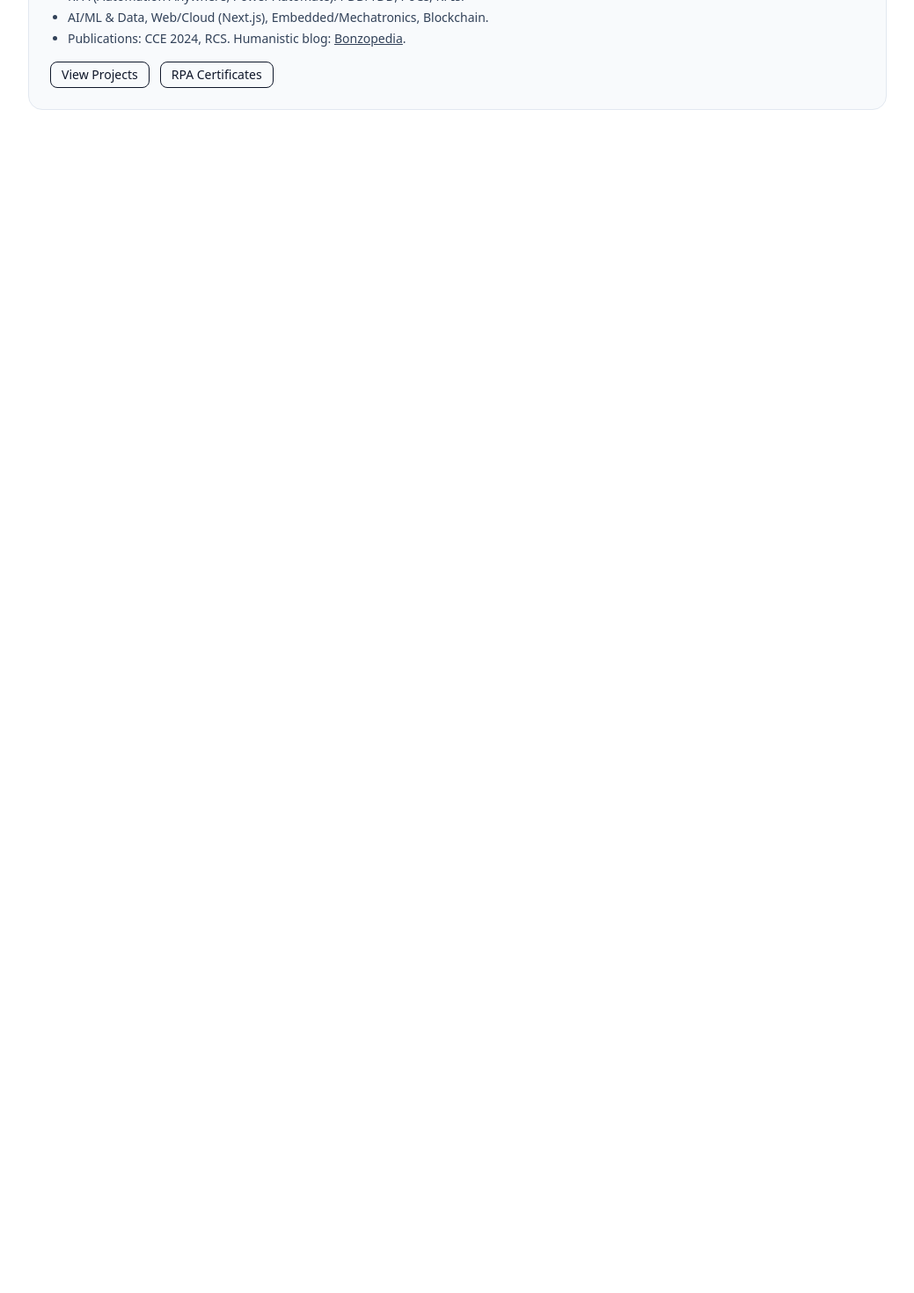
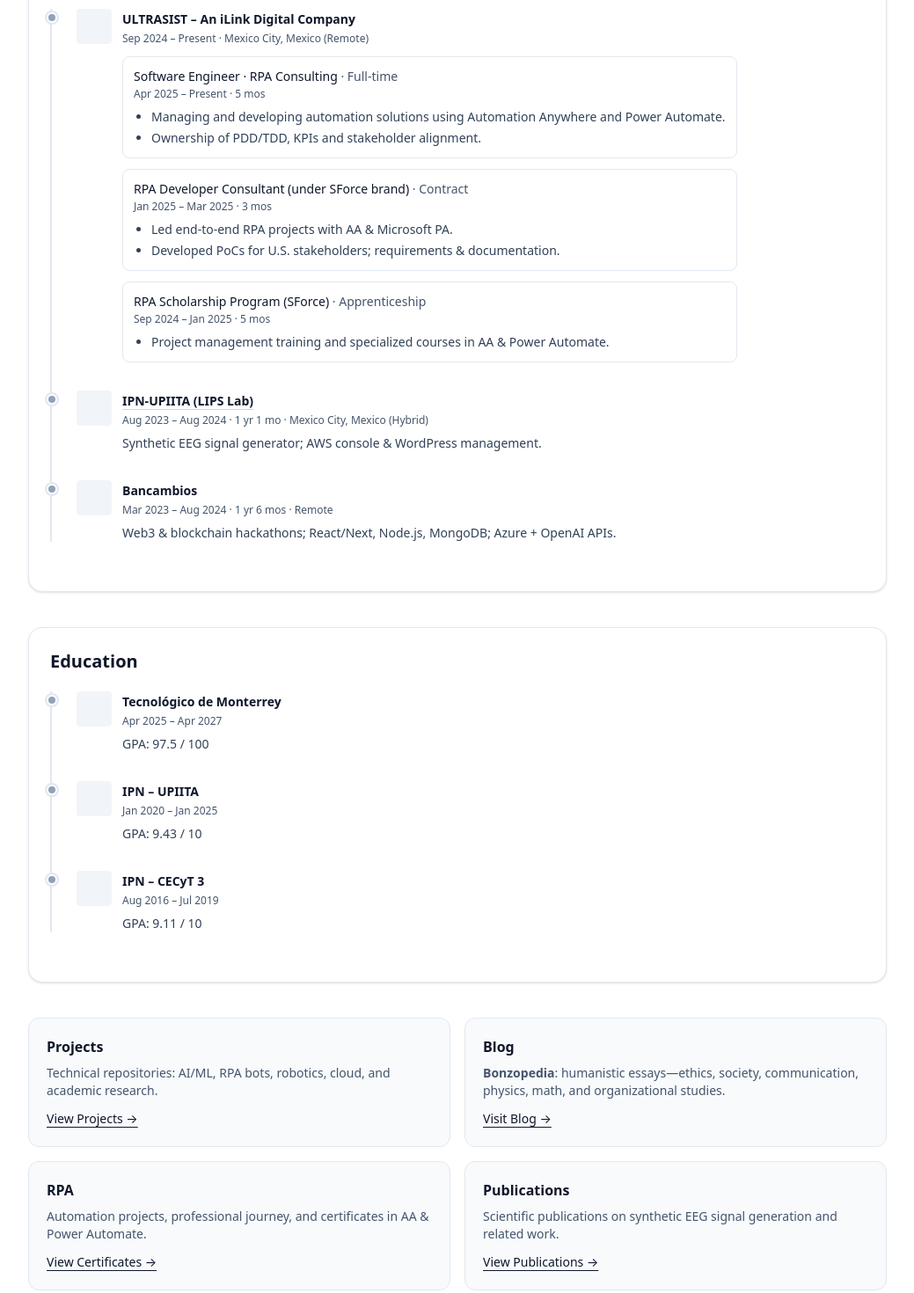
Before and after one commit to JoseEmmanuelVG/JoseEmmanuelVG.github.io, a Next.js app in the folder cv-next/: page / in a window 1280 px wide. Shown: the part 280-1750 px from the top of the page at 88% size, without its empty margins (120-1159 px from the left). Before the commit the page ends 800 px from the top, so only its background shows below. Built offline with nearby package versions, Linux system fonts and the light colour scheme.

Commit message:
Update the Home Page

```diff
--- a/cv-next/app/(site)/page.tsx
+++ b/cv-next/app/(site)/page.tsx
@@ -1,11 +1,122 @@
 import Link from "next/link";
+import { TimelineSection } from "../../components/Timeline";
 
 export default function Home() {
+const experience = [
+  {
+    org: "ULTRASIST – An iLink Digital Company",
+    start: "Sep 2024",
+    end: "Present",
+    location: "Mexico City, Mexico (Remote)",
+    // logoSrc: "/images/logos/ultrasist.png",
+    // summary: "RPA delivery across AA & PA; client-facing, documentation, KPIs.",
+    positions: [
+      {
+        role: "Software Engineer · RPA Consulting",
+        type: "Full-time",
+        start: "Apr 2025",
+        end: "Present",
+        duration: "5 mos",
+        bullets: [
+          "Managing and developing automation solutions using Automation Anywhere and Power Automate.",
+          "Ownership of PDD/TDD, KPIs and stakeholder alignment.",
+        ],
+      },
+      {
+        role: "RPA Developer Consultant (under SForce brand)",
+        type: "Contract",
+        start: "Jan 2025",
+        end: "Mar 2025",
+        duration: "3 mos",
+        bullets: [
+          "Led end-to-end RPA projects with AA & Microsoft PA.",
+          "Developed PoCs for U.S. stakeholders; requirements & documentation.",
+        ],
+      },
+      {
+        role: "RPA Scholarship Program (SForce)",
+        type: "Apprenticeship",
+        start: "Sep 2024",
+        end: "Jan 2025",
+        duration: "5 mos",
+        bullets: [
+          "Project management training and specialized courses in AA & Power Automate.",
+        ],
+      },
+    ],
+  },
+  {
+      org: "IPN-UPIITA (LIPS Lab)",
+      role: "Research Stay & Social Service",
+      type: "Apprenticeship",
+      start: "Aug 2023",
+      end: "Aug 2024",
+      duration: "1 yr 1 mo",
+      location: "Mexico City, Mexico (Hybrid)",
+      summary:
+        "Synthetic EEG signal generator; AWS console & WordPress management.",
+      bullets: [
+        "Main-author research: CORE 2023 & CCE 2024 (EEG synthetic morphologies).",
+        "Maintained lab website & infra (AWS + WordPress).",
+      ],
+      href: "https://orcid.org/0009-0003-8131-0069",
+      // logoSrc: "/images/logos/ipn.png",
+    },
+    {
+      org: "Bancambios",
+      role: "Full Stack Web Developer",
+      type: "Freelance",
+      start: "Mar 2023",
+      end: "Aug 2024",
+      duration: "1 yr 6 mos",
+      location: "Remote",
+      summary:
+        "Web3 & blockchain hackathons; React/Next, Node.js, MongoDB; Azure + OpenAI APIs.",
+      bullets: [
+        "Built prototypes for Solana, Ripple CBDC, ETH MX / Base LATAM.",
+      ],
+      // logoSrc: "/images/logos/bancambios.png",
+    },
+  ];
+
+  const education = [
+    {
+      org: "Tecnológico de Monterrey",
+      role: "Master’s in Applied Artificial Intelligence (MNA)",
+      start: "Apr 2025",
+      end: "Apr 2027",
+      duration: "",
+      summary: "GPA: 97.5 / 100",
+      // logoSrc: "/images/logos/tec.png",
+    },
+    {
+      org: "IPN – UPIITA",
+      role: "B.Eng. in Mechatronics",
+      start: "Jan 2020",
+      end: "Jan 2025",
+      duration: "",
+      summary: "GPA: 9.43 / 10",
+      // logoSrc: "/images/logos/upiita.png",
+    },
+    {
+      org: "IPN – CECyT 3",
+      role: "Technician, Computer Aided Manufacturing (CAM)",
+      start: "Aug 2016",
+      end: "Jul 2019",
+      duration: "",
+      summary: "GPA: 9.11 / 10",
+      // logoSrc: "/images/logos/cecyt3.png",
+    },
+  ];
+
   return (
-    <section className="space-y-6">
+    <section className="space-y-10">
+      {/* Header */}
       <div>
-        <h1 className="text-3xl font-bold tracking-tight">José Emmanuel Vázquez-Galán</h1>
-  <p className="text-slate-600 mt-1">Software Engineer · RPA · Applied AI</p>
+        <h1 className="text-3xl font-bold tracking-tight">
+          José Emmanuel Vázquez-Galán
+        </h1>
+        <p className="text-slate-600 mt-1">Software Engineer · RPA · Applied AI</p>
         <p className="mt-2 text-sm">
           <a className="underline" href="mailto:jevgjosemmanuel@gmail.com">jevgjosemmanuel@gmail.com</a> ·{" "}
           <a className="underline" href="https://github.com/JoseEmmanuelVG" target="_blank">GitHub</a> ·{" "}
@@ -14,16 +125,47 @@
         </p>
       </div>
 
-      <div className="rounded-2xl border border-slate-200 bg-slate-50 p-6">
-        <h2 className="text-lg font-semibold">Highlights</h2>
-        <ul className="mt-3 list-disc pl-5 text-sm text-slate-700 space-y-1">
-          <li>RPA (Automation Anywhere, Power Automate). PDD/TDD, PoCs, KPIs.</li>
-          <li>AI/ML & Data, Web/Cloud (Next.js), Embedded/Mechatronics, Blockchain.</li>
-          <li>Publications: CCE 2024, RCS. Humanistic blog: <a className="underline" href="https://bonzopedia.com" target="_blank">Bonzopedia</a>.</li>
-        </ul>
-        <div className="mt-4 flex gap-3 text-sm">
-          <Link className="rounded-lg border px-3 py-1 hover:bg-slate-100" href="/projects">View Projects</Link>
-          <Link className="rounded-lg border px-3 py-1 hover:bg-slate-100" href="/rpa">RPA Certificates</Link>
+      {/* LinkedIn-like timeline */}
+      <TimelineSection title="Professional Experience" items={experience} />
+      <TimelineSection title="Education" items={education} />
+
+      {/* Quick Access */}
+      <div className="grid gap-4 sm:grid-cols-2">
+        <div className="rounded-xl border border-slate-200 bg-slate-50 p-5 hover:shadow-md transition">
+          <h3 className="font-semibold">Projects</h3>
+          <p className="mt-2 text-sm text-slate-600">
+            Technical repositories: AI/ML, RPA bots, robotics, cloud, and academic research.
+          </p>
+          <Link href="/projects" className="mt-3 inline-block text-sm underline underline-offset-4">
+            View Projects →
+          </Link>
+        </div>
+        <div className="rounded-xl border border-slate-200 bg-slate-50 p-5 hover:shadow-md transition">
+          <h3 className="font-semibold">Blog</h3>
+          <p className="mt-2 text-sm text-slate-600">
+            <strong>Bonzopedia</strong>: humanistic essays—ethics, society, communication, physics, math, and organizational studies.
+          </p>
+          <a href="https://bonzopedia.com" target="_blank" className="mt-3 inline-block text-sm underline underline-offset-4">
+            Visit Blog →
+          </a>
+        </div>
+        <div className="rounded-xl border border-slate-200 bg-slate-50 p-5 hover:shadow-md transition">
+          <h3 className="font-semibold">RPA</h3>
+          <p className="mt-2 text-sm text-slate-600">
+            Automation projects, professional journey, and certificates in AA & Power Automate.
+          </p>
+          <Link href="/rpa" className="mt-3 inline-block text-sm underline underline-offset-4">
+            View Certificates →
+          </Link>
+        </div>
+        <div className="rounded-xl border border-slate-200 bg-slate-50 p-5 hover:shadow-md transition">
+          <h3 className="font-semibold">Publications</h3>
+          <p className="mt-2 text-sm text-slate-600">
+            Scientific publications on synthetic EEG signal generation and related work.
+          </p>
+          <Link href="/publications" className="mt-3 inline-block text-sm underline underline-offset-4">
+            View Publications →
+          </Link>
         </div>
       </div>
     </section>
--- /dev/null
+++ b/cv-next/components/Timeline.tsx
@@ -0,0 +1,107 @@
+// components/Timeline.tsx
+type Position = {
+  role: string;            // "Software Engineer · RPA Consulting"
+  type?: string;           // "Full-time", "Contract", "Apprenticeship"
+  start: string;           // "Apr 2025"
+  end?: string;            // "Present" | "Jan 2025"
+  duration?: string;       // "5 mos"
+  bullets?: string[];
+};
+
+type TimelineItem = {
+  org: string;             // "ULTRASIST – An iLink Digital Company"
+  start: string;           // rango global del grupo: "Sep 2024"
+  end?: string;            // "Present"
+  duration?: string;       // opcional si lo quieres mostrar a nivel grupo
+  location?: string;       // "Mexico City, Mexico (Remote)"
+  summary?: string;        // breve label del grupo (opcional)
+  href?: string;           // link a org
+  logoSrc?: string;        // /images/logos/ultrasist.png
+  positions?: Position[];  // ← SUB-ROLES (ascensos/etapas)
+};
+
+export function TimelineSection({
+  title,
+  items,
+}: {
+  title: string;
+  items: TimelineItem[];
+}) {
+  return (
+    <section className="rounded-2xl border border-slate-200 bg-white p-6 shadow-sm">
+      <h2 className="text-xl font-semibold">{title}</h2>
+      <ol className="relative mt-5 border-s-2 border-slate-200 ps-5">
+        {items.map((it, i) => (
+          <li key={i} className="mb-8 ms-2">
+            {/* Punto del timeline */}
+            <span className="absolute -start-1.5 mt-1 h-3 w-3 rounded-full border-2 border-white bg-slate-400 shadow ring-2 ring-slate-200" />
+            <div className="flex items-start gap-3">
+              {it.logoSrc ? (
+                <img
+                  src={it.logoSrc}
+                  alt={it.org}
+                  className="size-10 rounded object-contain"
+                />
+              ) : (
+                <div className="size-10 rounded bg-slate-100" />
+              )}
+
+              <div className="min-w-0">
+                {/* Cabecera del grupo */}
+                <div className="text-sm font-semibold leading-6 text-slate-900">
+                  {it.href ? (
+                    <a
+                      className="underline decoration-slate-300 underline-offset-4 hover:decoration-slate-800"
+                      href={it.href}
+                      target="_blank"
+                      rel="noreferrer"
+                    >
+                      {it.org}
+                    </a>
+                  ) : (
+                    it.org
+                  )}
+                </div>
+                <div className="mt-0.5 text-xs text-slate-600">
+                  {it.start} – {it.end ?? "Present"}
+                  {it.duration ? ` · ${it.duration}` : ""}
+                  {it.location ? ` · ${it.location}` : ""}
+                </div>
+                {it.summary ? (
+                  <p className="mt-2 text-sm text-slate-700">{it.summary}</p>
+                ) : null}
+
+                {/* Sub-roles (ascensos/etapas) */}
+                {it.positions?.length ? (
+                  <div className="mt-3 space-y-3">
+                    {it.positions.map((p, idx) => (
+                      <div key={idx} className="rounded-lg border border-slate-200 p-3">
+                        <div className="text-sm font-medium text-slate-900">
+                          {p.role}
+                          {p.type ? (
+                            <span className="font-normal text-slate-600"> · {p.type}</span>
+                          ) : null}
+                        </div>
+                        <div className="mt-0.5 text-xs text-slate-600">
+                          {p.start} – {p.end ?? "Present"}
+                          {p.duration ? ` · ${p.duration}` : ""}
+                        </div>
+                        {p.bullets?.length ? (
+                          <ul className="mt-2 list-disc ps-5 text-sm text-slate-700 space-y-1">
+                            {p.bullets.map((b, j) => (
+                              <li key={j}>{b}</li>
+                            ))}
+                          </ul>
+                        ) : null}
+                      </div>
+                    ))}
+                  </div>
+                ) : null}
+              </div>
+            </div>
+          </li>
+        ))}
+      </ol>
+    </section>
+  );
+}
--- a/cv-next/package.json
+++ b/cv-next/package.json
@@ -10,7 +10,7 @@
   },
   "dependencies": {
     "gray-matter": "^4.0.3",
-    "next": "15.4.6",
+    "next": "^15.4.6",
     "next-mdx-remote": "^5.0.0",
     "react": "19.1.0",
     "react-dom": "19.1.0",
```
Also changed, not shown: 1 other file (tests, documents, lock files or other folders).
